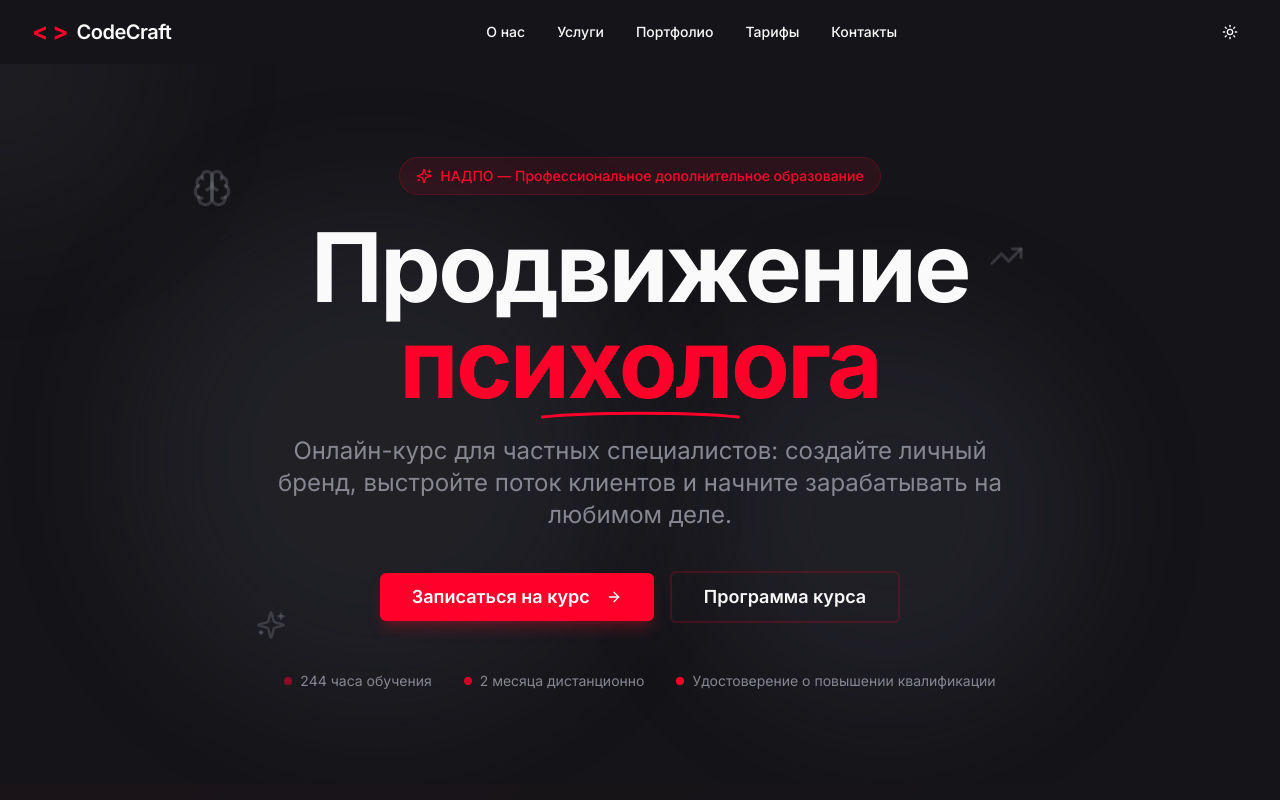
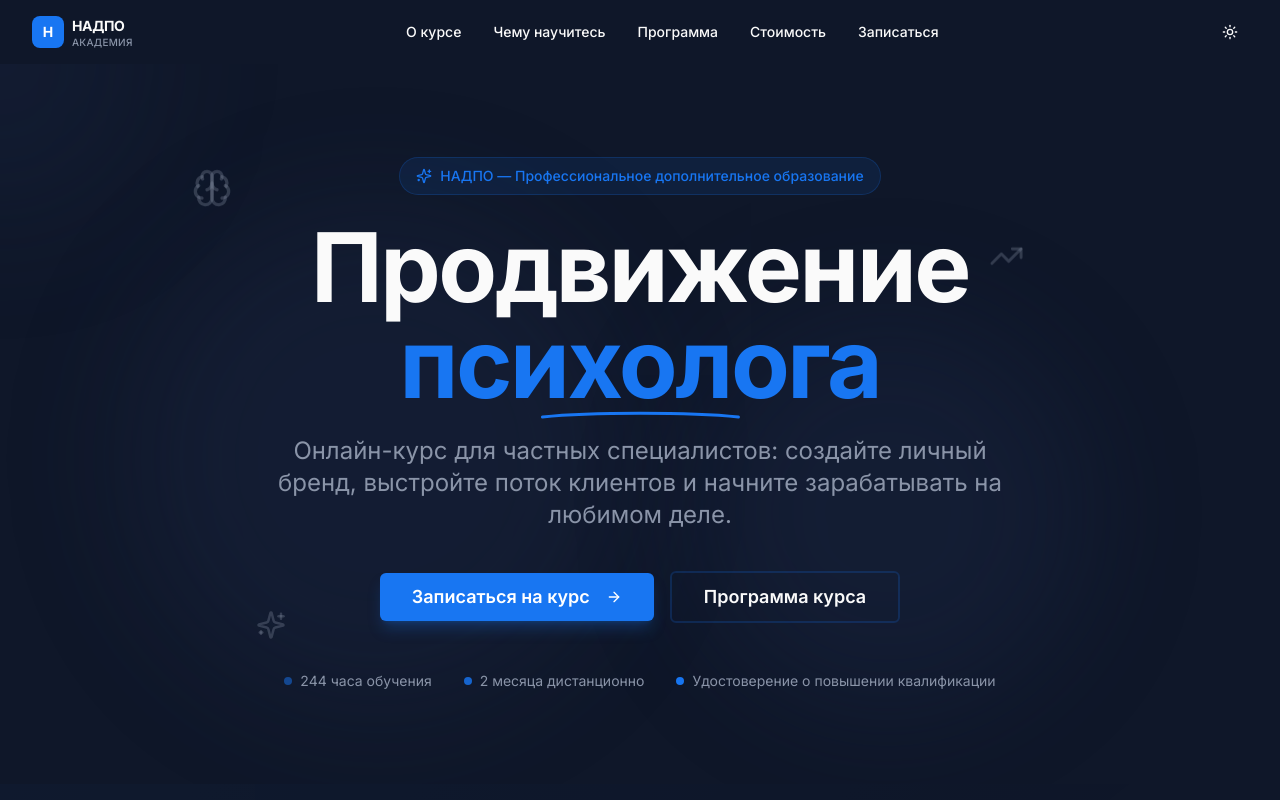
Before and after one commit to pr-poehali-dev/tech-evolution-initiative-6, a React (Vite) app: page / in a window 1280 px wide. Shown: the top 800 px of the page. Built offline with nearby package versions, Linux system fonts and the light colour scheme.

Commit message:
style: dark theme with blue accent

```diff
--- a/src/components/ContactSection.tsx
+++ b/src/components/ContactSection.tsx
@@ -35,13 +35,13 @@ export function ContactSection() {
       <div className="container mx-auto max-w-7xl relative z-10">
         <div className="text-center mb-16">
           <div className="inline-block mb-4 px-4 py-2 rounded-full bg-primary/10 text-primary text-sm font-semibold">
-            Контакты
+            Записаться
           </div>
           <h2 className="text-3xl sm:text-4xl md:text-5xl font-bold mb-6 text-balance">
-            Давайте <span className="text-primary">создавать вместе</span>
+            Начните <span className="text-primary">путь к клиентам</span>
           </h2>
           <p className="text-lg text-muted-foreground max-w-3xl mx-auto text-pretty leading-relaxed">
-            Готовы воплотить ваши цифровые амбиции? Свяжитесь с нами без обязательств и узнайте, чем мы можем помочь.
+            Оставьте заявку и наш менеджер свяжется с вами, ответит на вопросы и поможет выбрать подходящий формат обучения.
           </p>
         </div>
 
@@ -49,7 +49,7 @@ export function ContactSection() {
           <div className="lg:col-span-2">
             <Card className="border-none shadow-xl bg-background">
               <CardHeader>
-                <CardTitle className="text-2xl">Напишите нам</CardTitle>
+                <CardTitle className="text-2xl">Оставить заявку</CardTitle>
               </CardHeader>
               <CardContent>
                 <form onSubmit={handleSubmit} className="space-y-6">
@@ -107,7 +107,7 @@ export function ContactSection() {
                       name="message"
                       value={formData.message}
                       onChange={handleChange}
-                      placeholder="Расскажите о вашем проекте..."
+                      placeholder="Ваш вопрос или пожелание по обучению..."
                       rows={6}
                       required
                       className="transition-all focus:scale-[1.02]"
@@ -131,7 +131,7 @@ export function ContactSection() {
                   </div>
                   <div>
                     <h3 className="font-semibold mb-1">E-mail</h3>
-                    <p className="text-sm text-muted-foreground">hello@example.com</p>
+                    <p className="text-sm text-muted-foreground">info@nadpo.ru</p>
                   </div>
                 </div>
               </CardContent>
@@ -145,7 +145,7 @@ export function ContactSection() {
                   </div>
                   <div>
                     <h3 className="font-semibold mb-1">Телефон</h3>
-                    <p className="text-sm text-muted-foreground">+7 900 123-45-67</p>
+                    <p className="text-sm text-muted-foreground">8 800 222-55-52</p>
                   </div>
                 </div>
               </CardContent>
--- a/src/components/Footer.tsx
+++ b/src/components/Footer.tsx
@@ -1,4 +1,4 @@
-import { Github, Linkedin, Twitter } from "lucide-react"
+import Icon from "@/components/ui/icon"
 
 export function Footer() {
   return (
@@ -6,9 +6,12 @@ export function Footer() {
       <div className="container mx-auto max-w-6xl">
         <div className="grid grid-cols-1 md:grid-cols-3 gap-8">
           <div>
-            <h3 className="text-xl font-bold mb-4">CodeCraft</h3>
-            <p className="text-sm text-muted-foreground leading-relaxed">
-              2025 CodeCraft. Все права защищены.
+            <h3 className="text-xl font-bold mb-2">НАДПО</h3>
+            <p className="text-sm text-muted-foreground leading-relaxed mb-3">
+              Национальная академия дополнительного профессионального образования
+            </p>
+            <p className="text-sm text-muted-foreground">
+              © 2025 НАДПО. Все права защищены.
             </p>
           </div>
 
@@ -17,58 +20,50 @@ export function Footer() {
             <ul className="space-y-2">
               <li>
                 <a href="#about" className="text-sm text-muted-foreground hover:text-primary transition-colors">
-                  О нас
+                  О курсе
                 </a>
               </li>
               <li>
                 <a href="#services" className="text-sm text-muted-foreground hover:text-primary transition-colors">
-                  Услуги
+                  Чему научитесь
                 </a>
               </li>
               <li>
                 <a href="#portfolio" className="text-sm text-muted-foreground hover:text-primary transition-colors">
-                  Портфолио
+                  Программа
+                </a>
+              </li>
+              <li>
+                <a href="#pricing" className="text-sm text-muted-foreground hover:text-primary transition-colors">
+                  Стоимость
                 </a>
               </li>
               <li>
                 <a href="#contact" className="text-sm text-muted-foreground hover:text-primary transition-colors">
-                  Контакты
+                  Записаться
                 </a>
               </li>
             </ul>
           </div>
 
           <div>
-            <h4 className="font-semibold mb-4">Мы в соцсетях</h4>
-            <div className="flex gap-4">
-              <a
-                href="https://linkedin.com"
-                target="_blank"
-                rel="noopener noreferrer"
-                className="text-muted-foreground hover:text-primary transition-colors"
-              >
-                <Linkedin className="h-5 w-5" />
-                <span className="sr-only">LinkedIn</span>
-              </a>
-              <a
-                href="https://github.com"
-                target="_blank"
-                rel="noopener noreferrer"
-                className="text-muted-foreground hover:text-primary transition-colors"
-              >
-                <Github className="h-5 w-5" />
-                <span className="sr-only">GitHub</span>
-              </a>
-              <a
-                href="https://twitter.com"
-                target="_blank"
-                rel="noopener noreferrer"
-                className="text-muted-foreground hover:text-primary transition-colors"
-              >
-                <Twitter className="h-5 w-5" />
-                <span className="sr-only">Twitter</span>
-              </a>
-            </div>
+            <h4 className="font-semibold mb-4">Контакты</h4>
+            <ul className="space-y-3">
+              <li className="flex items-center gap-2 text-sm text-muted-foreground">
+                <Icon name="Globe" className="h-4 w-4 text-primary flex-shrink-0" />
+                <a href="https://nadpo.ru" target="_blank" rel="noopener noreferrer" className="hover:text-primary transition-colors">
+                  nadpo.ru
+                </a>
+              </li>
+              <li className="flex items-center gap-2 text-sm text-muted-foreground">
+                <Icon name="Mail" className="h-4 w-4 text-primary flex-shrink-0" />
+                <span>info@nadpo.ru</span>
+              </li>
+              <li className="flex items-center gap-2 text-sm text-muted-foreground">
+                <Icon name="Clock" className="h-4 w-4 text-primary flex-shrink-0" />
+                <span>Пн–Пт: 9:00–18:00 МСК</span>
+              </li>
+            </ul>
           </div>
         </div>
       </div>
--- a/src/components/Logo.tsx
+++ b/src/components/Logo.tsx
@@ -1,12 +1,14 @@
 export function Logo({ className = "" }: { className?: string }) {
   return (
     <div className={`flex items-center gap-2 ${className}`}>
-      <div className="flex items-center gap-1">
-        {/* Pink angle brackets */}
-        <span className="text-2xl font-bold text-primary">&lt;</span>
-        <span className="text-2xl font-bold text-primary">&gt;</span>
-        {/* Brand text */}
-        <span className="text-xl font-semibold tracking-tight ml-1">CodeCraft</span>
+      <div className="flex items-center gap-2">
+        <div className="w-8 h-8 rounded-lg bg-primary flex items-center justify-center">
+          <span className="text-white font-bold text-sm leading-none">Н</span>
+        </div>
+        <div className="flex flex-col leading-tight">
+          <span className="text-sm font-bold tracking-tight">НАДПО</span>
+          <span className="text-[10px] text-muted-foreground font-medium tracking-wide uppercase">Академия</span>
+        </div>
       </div>
     </div>
   )
--- a/src/components/Navbar.tsx
+++ b/src/components/Navbar.tsx
@@ -28,19 +28,19 @@ export function Navbar() {
 
           <div className="hidden md:flex items-center gap-8">
             <a href="#about" className="text-sm font-medium hover:text-primary transition-colors">
-              О нас
+              О курсе
             </a>
             <a href="#services" className="text-sm font-medium hover:text-primary transition-colors">
-              Услуги
+              Чему научитесь
             </a>
             <a href="#portfolio" className="text-sm font-medium hover:text-primary transition-colors">
-              Портфолио
+              Программа
             </a>
             <a href="#pricing" className="text-sm font-medium hover:text-primary transition-colors">
-              Тарифы
+              Стоимость
             </a>
             <a href="#contact" className="text-sm font-medium hover:text-primary transition-colors">
-              Контакты
+              Записаться
             </a>
           </div>
 
--- a/src/index.css
+++ b/src/index.css
@@ -1,4 +1,4 @@
-@import url('https://fonts.googleapis.com/css2?family=Inter:wght@400;500;600;700&display=swap');
+@import url("https://fonts.googleapis.com/css2?family=Inter:wght@400;500;600;700&display=swap");
 
 @tailwind base;
 @tailwind components;
@@ -6,76 +6,74 @@
 
 @layer base {
   :root {
-    /* Custom color palette for CodeCraft light mode */
     --background: 0 0% 99%;
     --foreground: 240 10% 10%;
     --card: 0 0% 100%;
     --card-foreground: 240 10% 10%;
     --popover: 0 0% 100%;
     --popover-foreground: 240 10% 10%;
-    --primary: 350 100% 50%; /* Bright red #FF0035 */
+    --primary: 214 89% 45%;
     --primary-foreground: 0 0% 100%;
     --secondary: 240 5% 95%;
     --secondary-foreground: 240 10% 10%;
     --muted: 240 5% 96%;
     --muted-foreground: 240 5% 45%;
-    --accent: 350 100% 50%;
+    --accent: 214 89% 45%;
     --accent-foreground: 0 0% 100%;
-    --destructive: 350 100% 50%;
+    --destructive: 0 84% 60%;
     --destructive-foreground: 0 0% 100%;
     --border: 240 5% 90%;
     --input: 240 5% 90%;
-    --ring: 350 100% 50%;
+    --ring: 214 89% 45%;
     --radius: 0.5rem;
-    --chart-1: 350 100% 50%;
+    --chart-1: 214 89% 45%;
     --chart-2: 240 5% 35%;
     --chart-3: 240 5% 45%;
     --chart-4: 240 5% 55%;
     --chart-5: 240 5% 65%;
     --sidebar-background: 0 0% 98%;
     --sidebar-foreground: 240 5% 26%;
-    --sidebar-primary: 240 5% 10%;
+    --sidebar-primary: 214 89% 45%;
     --sidebar-primary-foreground: 0 0% 98%;
     --sidebar-accent: 240 5% 96%;
     --sidebar-accent-foreground: 240 5% 10%;
     --sidebar-border: 220 13% 91%;
-    --sidebar-ring: 217 91% 60%;
+    --sidebar-ring: 214 89% 45%;
   }
 
   .dark {
-    /* Custom color palette for CodeCraft dark mode */
-    --background: 240 10% 9%; /* #0E131F */
+    --background: 222 47% 11%;
     --foreground: 0 0% 98%;
-    --card: 240 10% 13%;
+    --card: 222 47% 14%;
     --card-foreground: 0 0% 98%;
-    --popover: 240 10% 11%;
+    --popover: 222 47% 12%;
     --popover-foreground: 0 0% 98%;
-    --primary: 350 100% 50%; /* Bright red #FF0035 */
+    --primary: 214 89% 52%;
     --primary-foreground: 0 0% 100%;
-    --secondary: 240 10% 22%; /* #38405F */
+    --secondary: 222 40% 20%;
     --secondary-foreground: 0 0% 98%;
-    --muted: 240 10% 26%; /* #59546C */
-    --muted-foreground: 240 5% 55%; /* #8B939C */
-    --accent: 350 100% 50%;
+    --muted: 222 40% 22%;
+    --muted-foreground: 220 15% 60%;
+    --accent: 214 89% 52%;
     --accent-foreground: 0 0% 100%;
-    --destructive: 350 100% 50%;
+    --destructive: 0 84% 60%;
     --destructive-foreground: 0 0% 100%;
-    --border: 240 10% 22%;
-    --input: 240 10% 22%;
-    --ring: 350 100% 50%;
-    --chart-1: 350 100% 50%;
-    --chart-2: 240 10% 35%;
-    --chart-3: 240 10% 45%;
-    --chart-4: 240 10% 55%;
-    --chart-5: 240 10% 65%;
-    --sidebar-background: 240 5% 10%;
-    --sidebar-foreground: 240 5% 96%;
-    --sidebar-primary: 217 76% 48%;
+    --border: 222 40% 20%;
+    --input: 222 40% 20%;
+    --ring: 214 89% 52%;
+    --chart-1: 214 89% 52%;
+    --chart-2: 222 40% 35%;
+    --chart-3: 222 40% 45%;
+    --chart-4: 222 40% 55%;
+    --chart-5: 222 40% 65%;
+    --sidebar-background: 222 47% 10%;
+    --sidebar-foreground: 220 15% 90%;
+    --sidebar-primary: 214 89% 52%;
     --sidebar-primary-foreground: 0 0% 98%;
-    --sidebar-accent: 240 4% 27%;
-    --sidebar-accent-foreground: 240 5% 96%;
-    --sidebar-border: 240 4% 27%;
-    --sidebar-ring: 217 91% 44%;
+    --sidebar-accent: 222 40% 20%;
+    --sidebar-accent-foreground: 220 15% 90%;
+    --sidebar-border: 222 40% 20%;
+    --sidebar-ring: 214 89% 52%;
   }
 }
 
@@ -89,7 +87,6 @@
   }
 }
 
-/* Custom animations for scroll effects */
 @keyframes fadeInUp {
   from {
     opacity: 0;
@@ -120,7 +117,6 @@
   opacity: 0;
 }
 
-/* Added floating animation for hero icons */
 @keyframes float {
   0%,
   100% {
@@ -135,7 +131,6 @@
   animation: float 6s ease-in-out infinite;
 }
 
-/* Grid pattern for process section */
 .bg-grid-pattern {
   background-image:
     linear-gradient(to right, hsl(var(--border)) 1px, transparent 1px),
```
